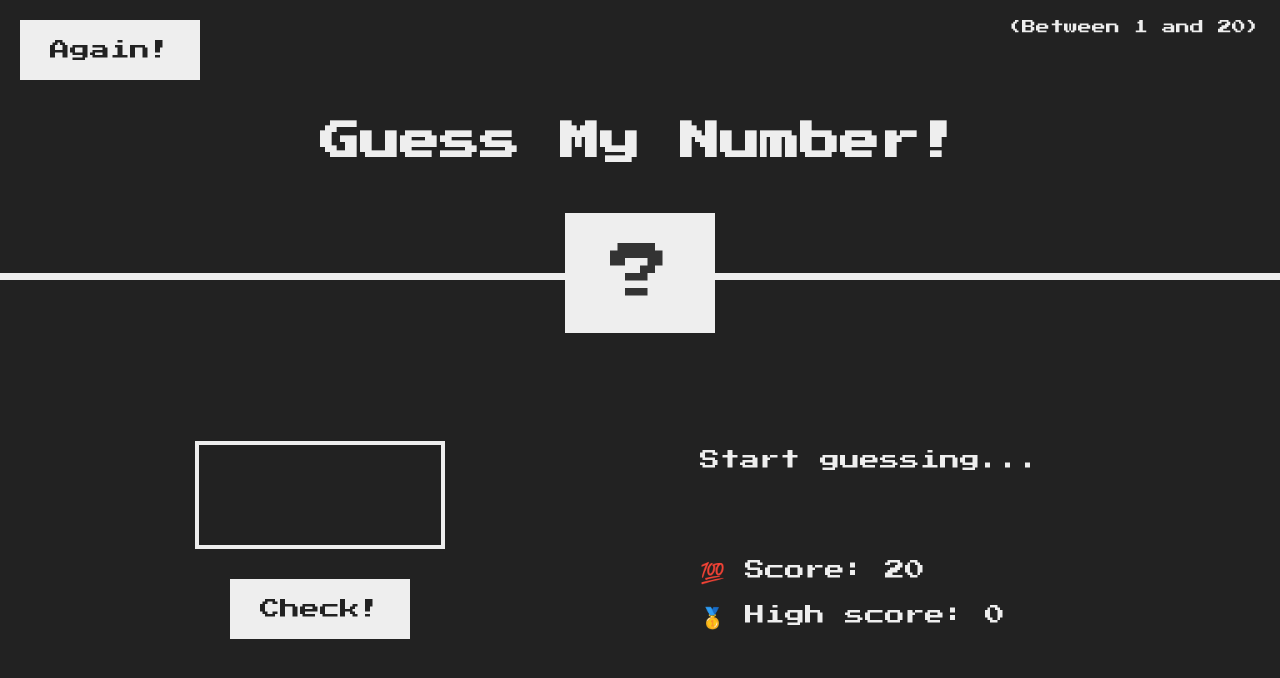
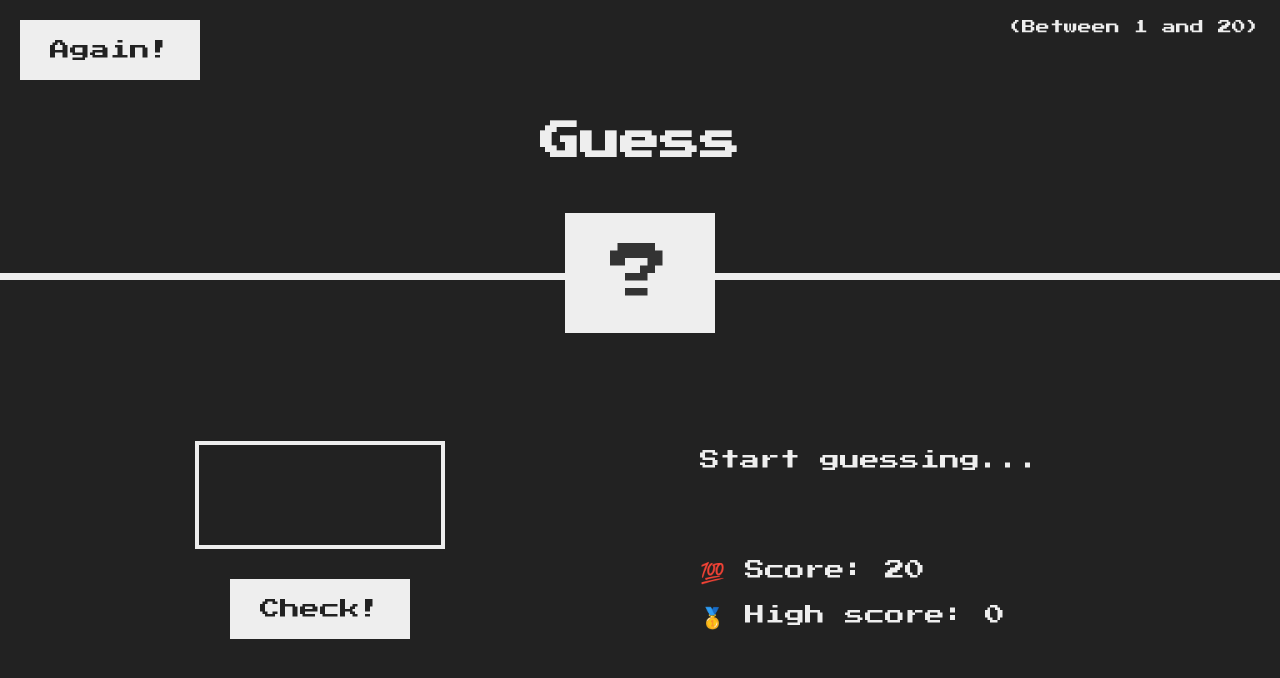
Before and after one commit to enochmakafui/guessing_game, a plain HTML site: page index.html in a window 1280 px wide. Drawn offline with Linux system fonts and the light colour scheme.

Commit message:
change guess my number to guess

```diff
--- a/index.html
+++ b/index.html
@@ -9,7 +9,7 @@
   </head>
   <body>
     <header>
-      <h1>Guess My Number!</h1>
+      <h1>Guess</h1>
       <p class="between">(Between 1 and 20)</p>
       <button class="btn again">Again!</button>
       <div class="number">?</div>
```
